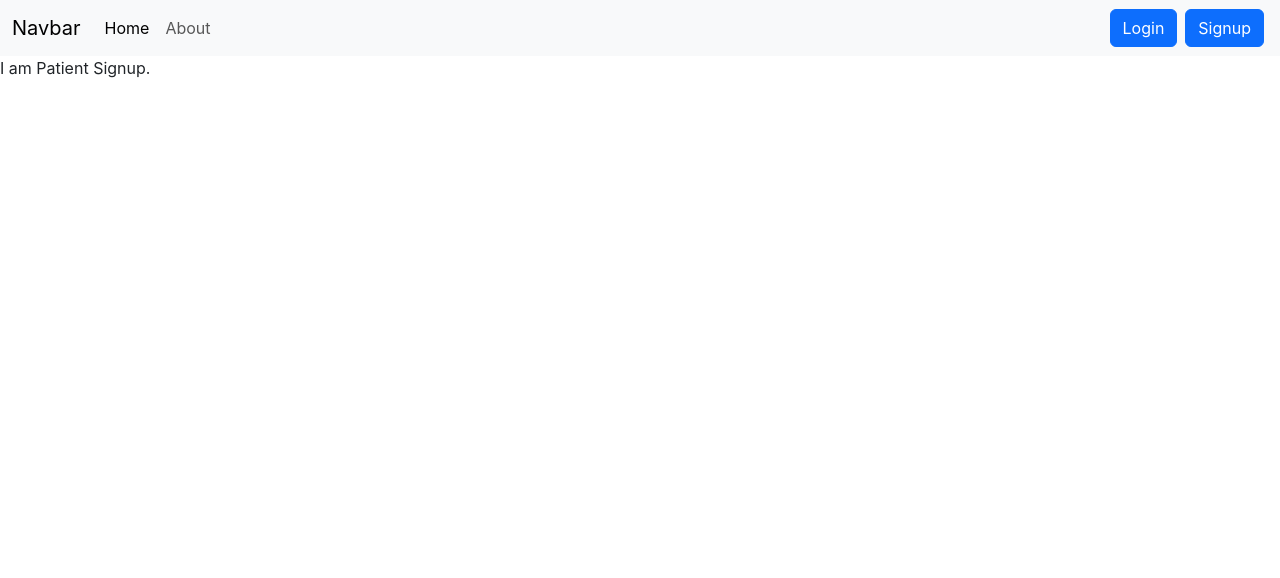
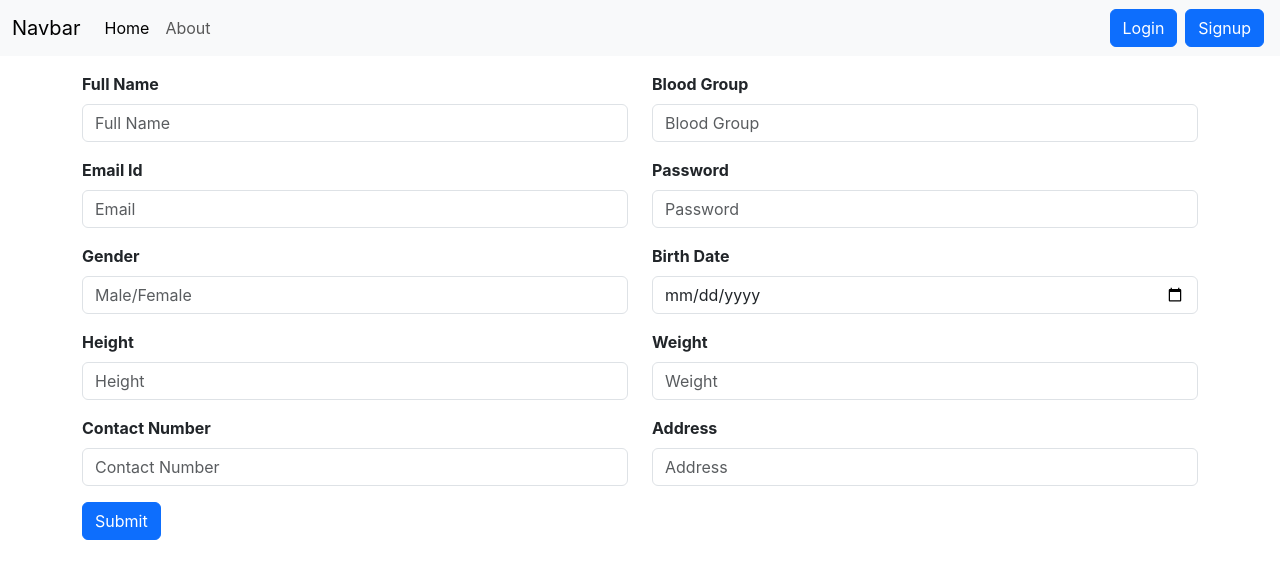
Before and after one commit to SnehChaudhary/DocCare, a React (Create React App) app in the folder frontend/: page /signup/patient in a window 1280 px wide. Shown: the top 578 px of the page. Built offline with nearby package versions, Linux system fonts and the light colour scheme.

Commit message:
Added Signup Form

```diff
--- a/frontend/src/components/Hospitalsignup.js
+++ b/frontend/src/components/Hospitalsignup.js
@@ -2,9 +2,41 @@ import React from 'react'
 
 const Hospitalsignup = () => {
   return (
-    <div>
-      I am Hospital Signup.
-    </div>
+    <div className='container my-3 fw-bold'>
+    <form>
+      <div className="row">
+        <div className="mb-3 col-md-6">
+          <label for="exampleFormControlInput1" className="form-label">Name</label>
+          <input type="text" className="form-control" id="exampleFormControlInput1" placeholder="Name" />
+        </div>
+        <div className="mb-3 col-md-6">
+          <label for="exampleFormControlInput1" className="form-label">Address</label>
+          <input type="text" className="form-control" id="exampleFormControlInput1" placeholder="Address" />
+        </div>
+      </div>
+      <div className="row">
+        <div className="mb-3 col-md-6">
+          <label for="exampleFormControlInput1" className="form-label">Secret Key</label>
+          <input type="email" className="form-control" id="exampleFormControlInput1" placeholder="Email" />
+        </div>
+        <div className="mb-3 col-md-6">
+          <label for="exampleFormControlInput1" className="form-label">Password</label>
+          <input type="password" className="form-control" id="exampleFormControlInput1" placeholder="Password" />
+        </div>
+      </div>
+      <div className="row">
+        <div className="mb-3 col-md-6">
+          <label for="exampleFormControlInput1" className="form-label">Contact</label>
+          <input type="text" className="form-control" id="exampleFormControlInput1" placeholder="Contact" />
+        </div>
+        <div className="mb-3 col-md-6">
+          <label for="exampleFormControlInput1" className="form-label">Total Patient</label>
+          <input type="text" className="form-control" id="exampleFormControlInput1" placeholder="Count" />
+        </div>
+      </div>
+      <button type="submit" class="btn btn-primary">Submit</button>
+    </form>
+  </div>
   )
 }
 
--- a/frontend/src/components/Patientsignup.js
+++ b/frontend/src/components/Patientsignup.js
@@ -2,9 +2,61 @@ import React from 'react'
 
 const Patientsignup = () => {
   return (
-    <div>
-      I am Patient Signup.
-    </div>
+    <div className='container my-3 fw-bold'>
+    <form>
+      <div className="row">
+        <div className="mb-3 col-md-6">
+          <label for="exampleFormControlInput1" className="form-label">Full Name</label>
+          <input type="text" className="form-control" id="exampleFormControlInput1" placeholder="Full Name" />
+        </div>
+        <div className="mb-3 col-md-6">
+          <label for="exampleFormControlInput1" className="form-label">Blood Group</label>
+          <input type="text" className="form-control" id="exampleFormControlInput1" placeholder="Blood Group" />
+        </div>
+      </div>
+      <div className="row">
+        <div className="mb-3 col-md-6">
+          <label for="exampleFormControlInput1" className="form-label">Email Id</label>
+          <input type="email" className="form-control" id="exampleFormControlInput1" placeholder="Email" />
+        </div>
+        <div className="mb-3 col-md-6">
+          <label for="exampleFormControlInput1" className="form-label">Password</label>
+          <input type="password" className="form-control" id="exampleFormControlInput1" placeholder="Password" />
+        </div>
+      </div>
+      <div className="row">
+        <div className="mb-3 col-md-6">
+          <label for="exampleFormControlInput1" className="form-label">Gender</label>
+          <input type="text" className="form-control" id="exampleFormControlInput1" placeholder="Male/Female" />
+        </div>
+        <div className="mb-3 col-md-6">
+          <label for="exampleFormControlInput1" className="form-label">Birth Date</label>
+          <input type="date" className="form-control" id="exampleFormControlInput1" placeholder="YYYY-MM-DD" />
+        </div>
+      </div>
+      <div className="row">
+        <div className="mb-3 col-md-6">
+          <label for="exampleFormControlInput1" className="form-label">Height</label>
+          <input type="text" className="form-control" id="exampleFormControlInput1" placeholder="Height" />
+        </div>
+        <div className="mb-3 col-md-6">
+          <label for="exampleFormControlInput1" className="form-label">Weight</label>
+          <input type="text" className="form-control" id="exampleFormControlInput1" placeholder="Weight" />
+        </div>
+      </div>
+      <div className="row">
+        <div className="mb-3 col-md-6">
+          <label for="exampleFormControlInput1" className="form-label">Contact Number</label>
+          <input type="text" className="form-control" id="exampleFormControlInput1" placeholder="Contact Number" />
+        </div>
+        <div className="mb-3 col-md-6">
+          <label for="exampleFormControlInput1" className="form-label">Address</label>
+          <input type="text" className="form-control" id="exampleFormControlInput1" placeholder="Address" />
+        </div>
+      </div>
+      <button type="submit" class="btn btn-primary">Submit</button>
+    </form>
+  </div>
   )
 }
 
```
